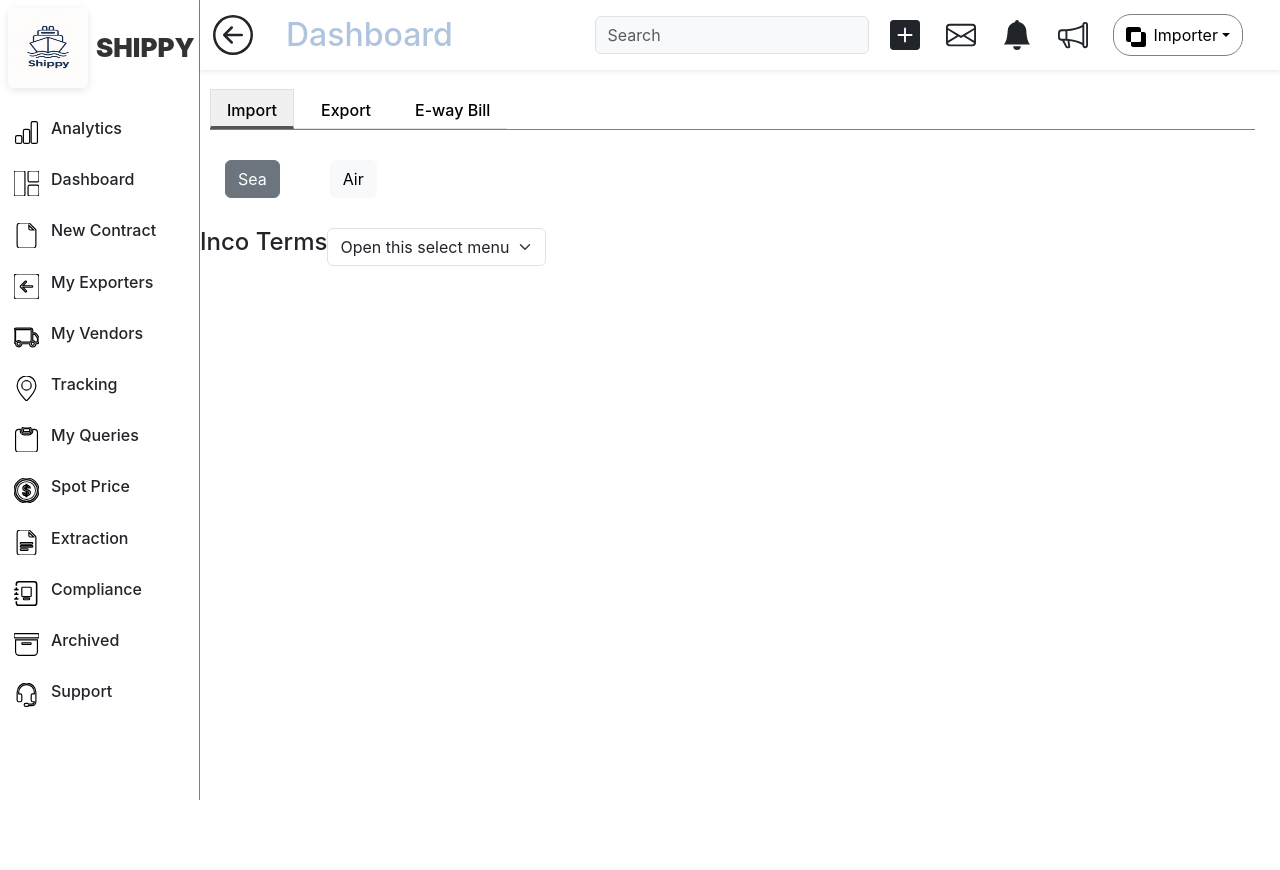
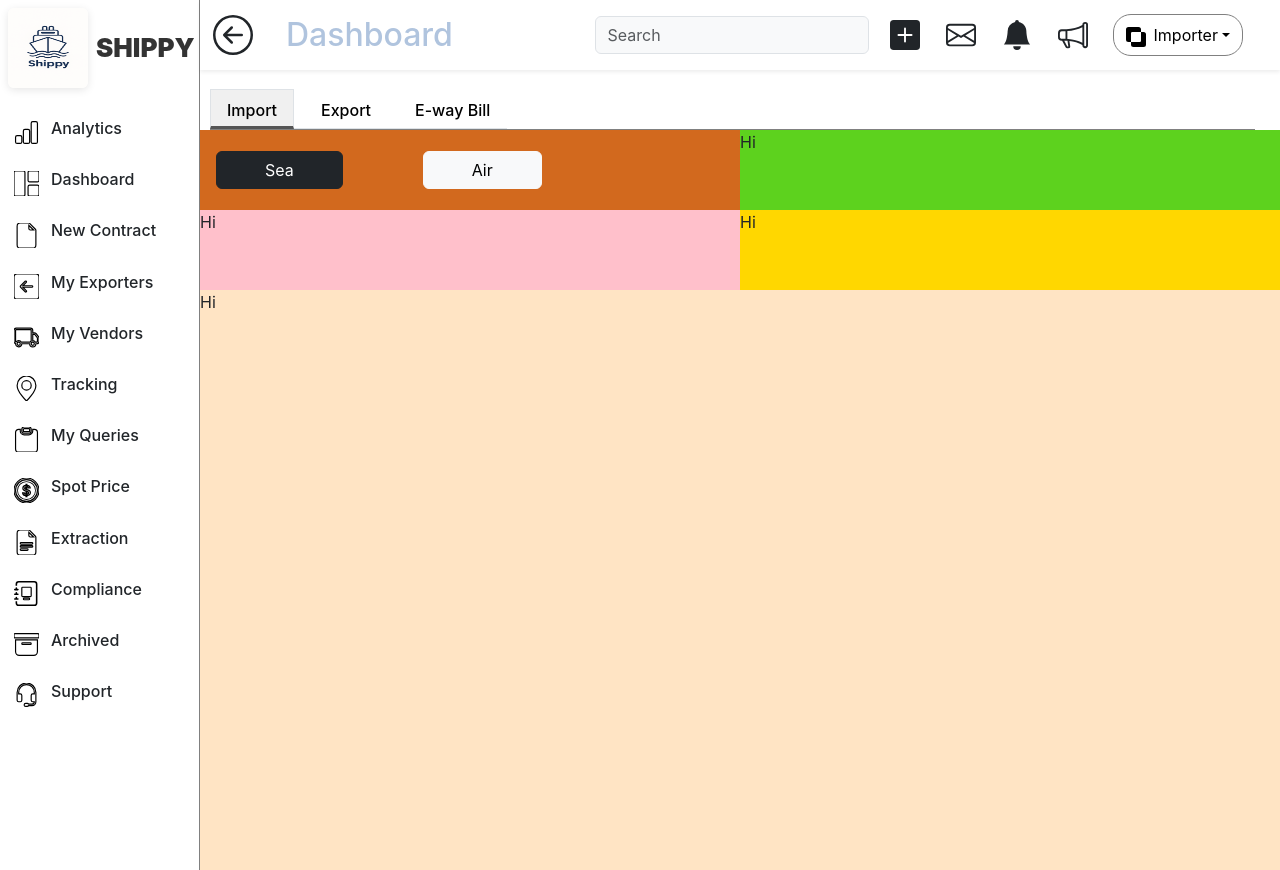
Before and after one commit to yoshwithakaram/shippy-project, a React (Vite) app: page /newcontract in a window 1280 px wide. Before the commit the page ends 800 px from the top, so only its background shows below. Built offline with nearby package versions, Linux system fonts and the light colour scheme.

Commit message:
wireframe of newcontract page

```diff
--- a/src/App.css
+++ b/src/App.css
@@ -48,7 +48,7 @@
 }
 
 .main-layout-container-dashboard{
-  grid-area: main-layout;
+  /* grid-area: main-layout; */
   background-color: white;
   display: grid;
   grid-template-rows: 60px 60px 50px 1fr ;
@@ -108,17 +108,56 @@
 }
 
 .main-layout-container-newcontract{
-  grid-area: main-layout;
-  background-color: white;
+  /* grid-area: main-layout; */
+  background-color:aqua;
   display: grid;
   grid-template-rows: 60px 1fr ;
   grid-template-columns: 1fr;
   grid-template-areas:
             "header1-layout"
-            "header2-layout"
-            "data-header-layout"
-            "main-layout";
-  /* height: 100vh; */
-  overflow: hidden;
-  max-height: 100vh;
+            "newcontract-main";
+  height: 100vh;
+
 }
+
+.newcontract-main{
+  grid-area: newcontract-main;
+  background-color: blue;
+  display: grid;
+  grid-template-rows: 80px 80px 1fr;
+  grid-template-columns: 1fr 1fr;
+  grid-template-areas:
+            "newcontract-top-left newcontract-top-right"
+            "newcontract-middle-left newcontract-middle-right"
+            "newcontract-bottom newcontract-bottom";
+}
+
+.newcontract-top-left{
+  grid-area: newcontract-top-left;
+  background-color: chocolate;
+  display: flex;
+  justify-content: flex-start;
+  align-items: center;
+  gap: 5rem;
+  padding-left: 1rem;
+}
+
+.newcontract-top-right{
+  grid-area: newcontract-top-right;
+  background-color: rgb(93, 210, 30);
+}
+
+.newcontract-middle-left{
+  grid-area: newcontract-middle-left;
+  background-color: pink;
+}
+
+.newcontract-middle-right{
+  grid-area: newcontract-middle-right;
+  background-color:gold
+}
+
+.newcontract-bottom{
+  grid-area: newcontract-bottom;
+  background-color: bisque;
+}
--- a/src/pages/Newcontract.jsx
+++ b/src/pages/Newcontract.jsx
@@ -7,27 +7,29 @@ function Newcontract() {
     return(
         <>
         <div className='main-layout-container-newcontract'>
-        <div className="header1-layout"> {/*present in Dashboard.jsx and App.css*/}
-            <Header/>
-        </div>
-        <div className='row2-div'>
-            <div className='button-div'>
-                <button type="button" class="btn btn-secondary">Sea</button>
-                <button type="button" class="btn btn-light">Air</button>
+            <div className="header1-layout"> {/*present in Dashboard.jsx and App.css*/}
+                <Header/>
             </div>
-            <div className='left-div'>
-                <h4>Inco Terms</h4>
-                <div className='dropdown-div'>
-                <Form.Select aria-label="Default select example">
-                    <option>Open this select menu</option>
-                    <option value="1">One</option>
-                    <option value="2">Two</option>
-                    <option value="3">Three</option>
-                </Form.Select>
+            <div className='newcontract-main'>
+                <div className="newcontract-top-left">
+                    <div className="btn btn-dark px-5">Sea</div>
+                    <div className="btn btn-light px-5">Air</div>
+                </div>
+                <div className="newcontract-top-right">
+                    Hi
+                </div>
+                <div className="newcontract-middle-left">
+                    Hi
+                </div>
+                <div className="newcontract-middle-right">
+                    Hi
+                </div>
+                <div className="newcontract-bottom">
+                    Hi
                 </div>
             </div>
-       </div>
         </div>
+
         </>
 
     );
```
